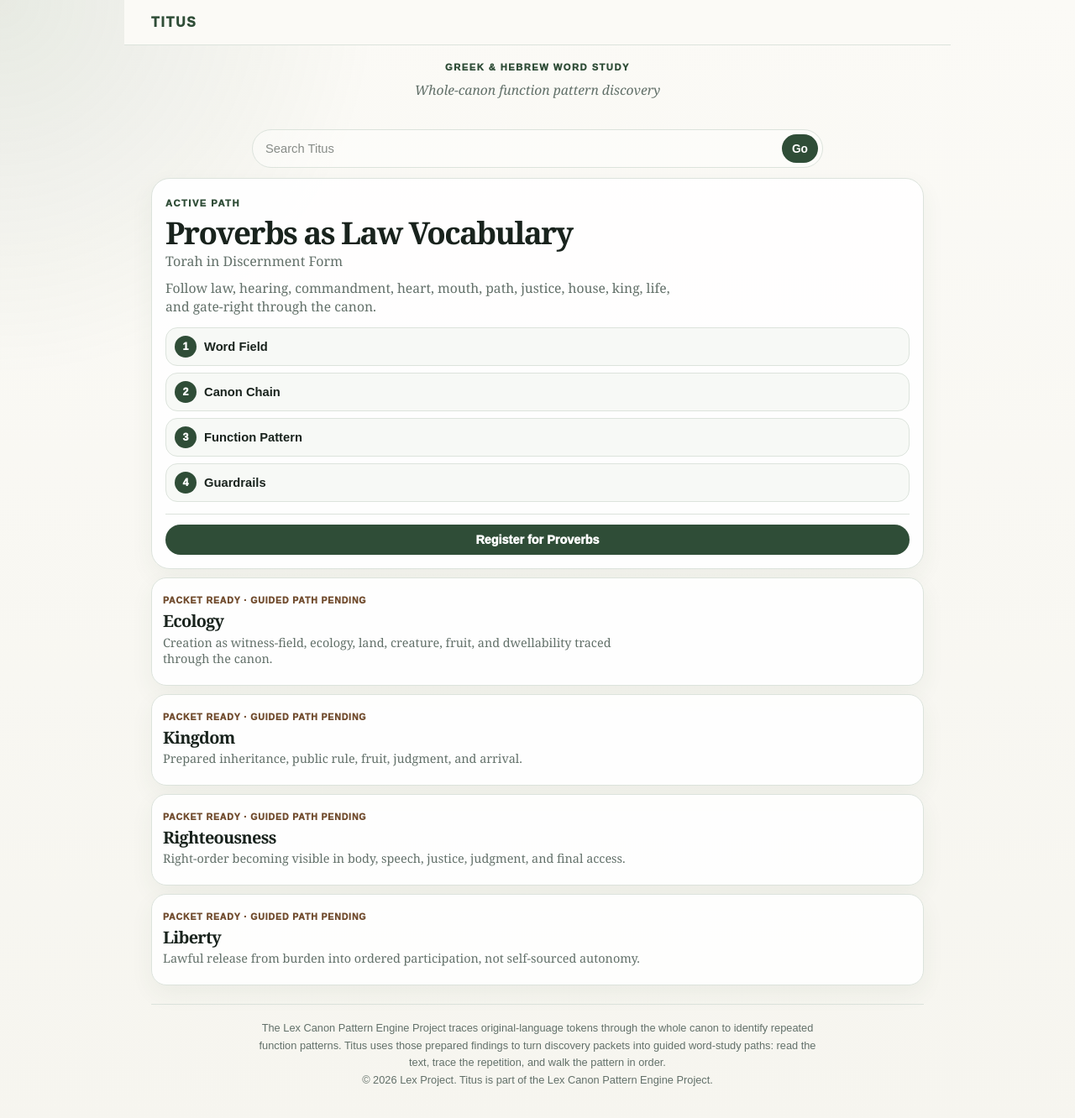
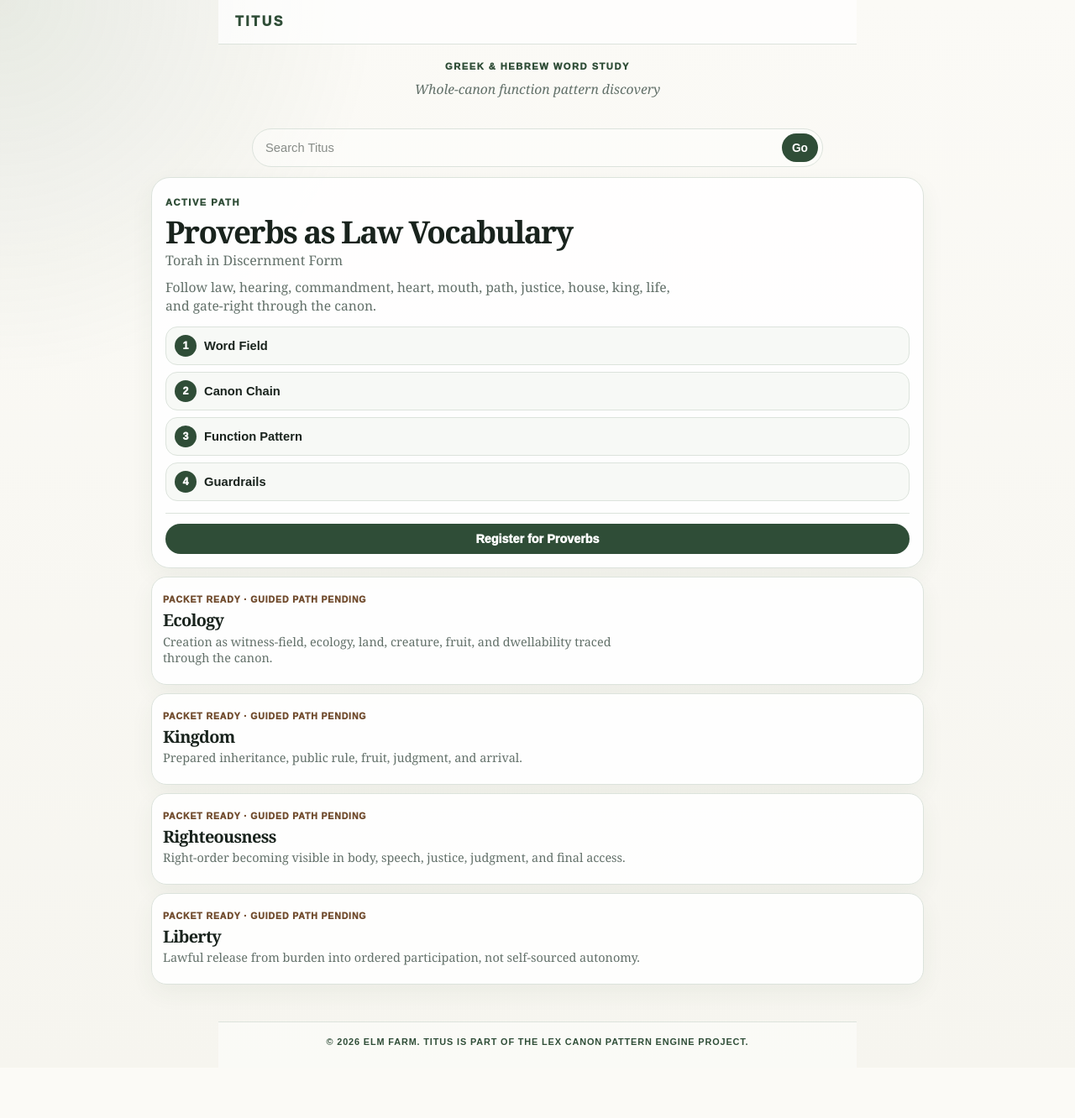
Before and after one commit to optical-lift/titus, a Next.js app: page / in a window 1280 px wide. Shown: the top 1332 px of the page at 84% size. After the commit the page ends 1272 px from the top, so only its background shows below. Built offline with nearby package versions, Linux system fonts and the light colour scheme.

Commit message:
Add global Titus header and footer chrome

```diff
--- a/app/globals.css
+++ b/app/globals.css
@@ -1574,3 +1574,71 @@ ol {
     font-size: 0.96rem !important;
   }
 }
+
+
+/* Global Titus site chrome */
+
+.titus-site-header {
+  display: flex;
+  width: min(100%, 760px);
+  margin: 0 auto;
+  align-items: center;
+  justify-content: space-between;
+  gap: 20px;
+  border-bottom: 1px solid var(--line);
+  background: rgba(255, 255, 255, 0.72);
+  padding: 18px 20px;
+}
+
+.titus-site-header__brand {
+  color: var(--accent-dark);
+  font-family: var(--ui-font);
+  font-size: 1rem;
+  font-weight: 950;
+  letter-spacing: 0.16em;
+  line-height: 1;
+  text-decoration: none;
+  text-transform: uppercase;
+}
+
+.titus-site-header__slot {
+  display: flex;
+  min-width: 96px;
+  justify-content: flex-end;
+  align-items: center;
+}
+
+.titus-site-footer {
+  width: min(100%, 760px);
+  margin: 0 auto;
+  border-top: 1px solid var(--line);
+  background: rgba(255, 255, 255, 0.42);
+  padding: 16px 20px 22px;
+  text-align: center;
+}
+
+.titus-site-footer p {
+  max-width: 680px;
+  margin: 0 auto;
+  color: var(--accent-dark);
+  font-family: var(--ui-font);
+  font-size: 0.68rem;
+  font-weight: 800;
+  letter-spacing: 0.08em;
+  line-height: 1.45;
+  text-transform: uppercase;
+}
+
+@media (max-width: 720px) {
+  .titus-site-header {
+    padding: 17px 18px;
+  }
+
+  .titus-site-header__slot {
+    min-width: 72px;
+  }
+
+  .titus-site-footer {
+    padding: 15px 18px 20px;
+  }
+}
--- a/app/layout.tsx
+++ b/app/layout.tsx
@@ -1,5 +1,6 @@
 import type { Metadata } from "next";
 import "./globals.css";
+import { TitusSiteFooter, TitusSiteHeader } from "@/components/titus-site-chrome";
 
 export const metadata: Metadata = {
   title: "Titus",
@@ -13,7 +14,11 @@ export default function RootLayout({
 }>) {
   return (
     <html lang="en">
-      <body>{children}</body>
+      <body>
+        <TitusSiteHeader />
+        {children}
+        <TitusSiteFooter />
+      </body>
     </html>
   );
 }
--- a/app/page.tsx
+++ b/app/page.tsx
@@ -14,15 +14,7 @@ export default function Home() {
 
   return (
     <main className="compact-course-app">
-      <header className="compact-header" aria-label="Titus site header">
-        <Link className="compact-brand" href="/">
-          Titus
-        </Link>
-
-        <div className="compact-back-slot" aria-hidden="true" />
-      </header>
-
-      <section className="compact-intro" aria-labelledby="home-title">
+<section className="compact-intro" aria-labelledby="home-title">
         <div>
           <h1 id="home-title" className="sr-only">
             Titus Greek and Hebrew word study
@@ -100,19 +92,6 @@ export default function Home() {
             : null}
         </div>
       </section>
-
-      <footer className="compact-footer compact-footer--lex">
-        <p>
-          The Lex Canon Pattern Engine Project traces original-language tokens
-          through the whole canon to identify repeated function patterns. Titus
-          uses those prepared findings to turn discovery packets into guided
-          word-study paths: read the text, trace the repetition, and walk the
-          pattern in order.
-        </p>
-        <p className="compact-footer__meta">
-          © 2026 Lex Project. Titus is part of the Lex Canon Pattern Engine Project.
-        </p>
-      </footer>
 </main>
   );
 }
--- /dev/null
+++ b/components/titus-site-chrome.tsx
@@ -0,0 +1,21 @@
+import Link from "next/link";
+
+export function TitusSiteHeader() {
+  return (
+    <header className="titus-site-header" aria-label="Titus site header">
+      <Link className="titus-site-header__brand" href="/">
+        Titus
+      </Link>
+
+      <div className="titus-site-header__slot" aria-hidden="true" />
+    </header>
+  );
+}
+
+export function TitusSiteFooter() {
+  return (
+    <footer className="titus-site-footer">
+      <p>© 2026 Elm Farm. Titus is part of the Lex Canon Pattern Engine Project.</p>
+    </footer>
+  );
+}
```
